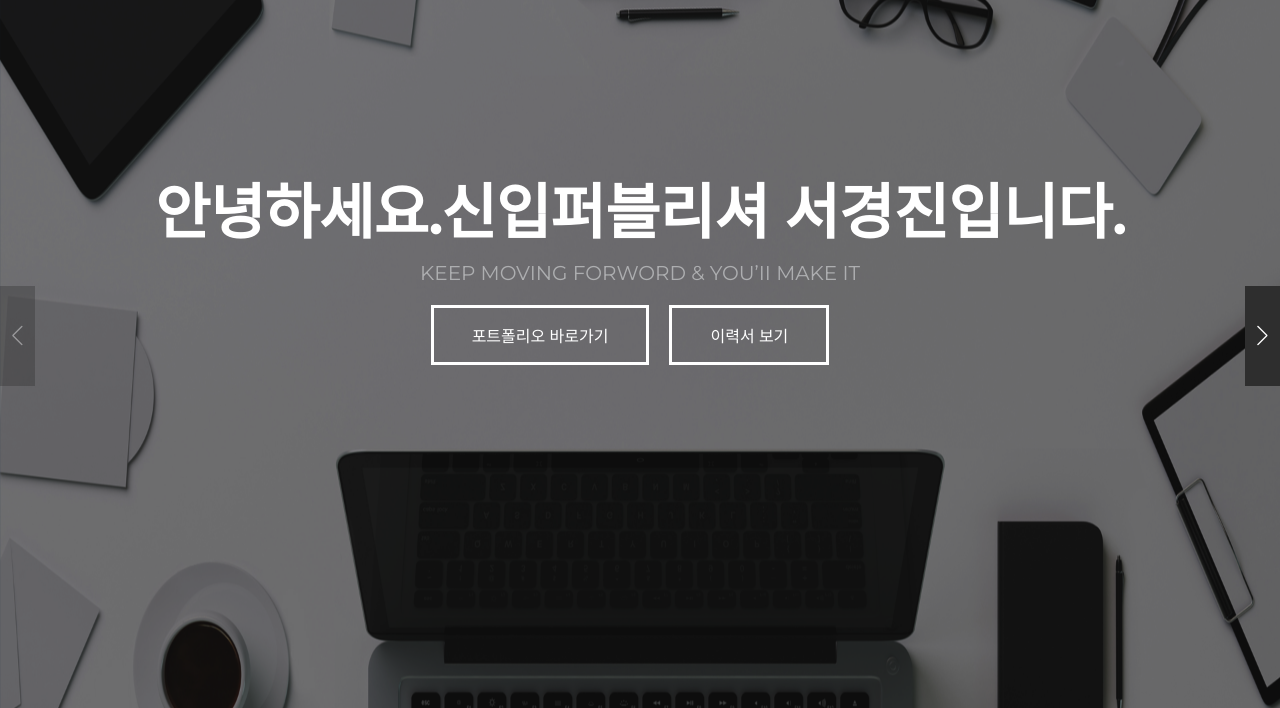
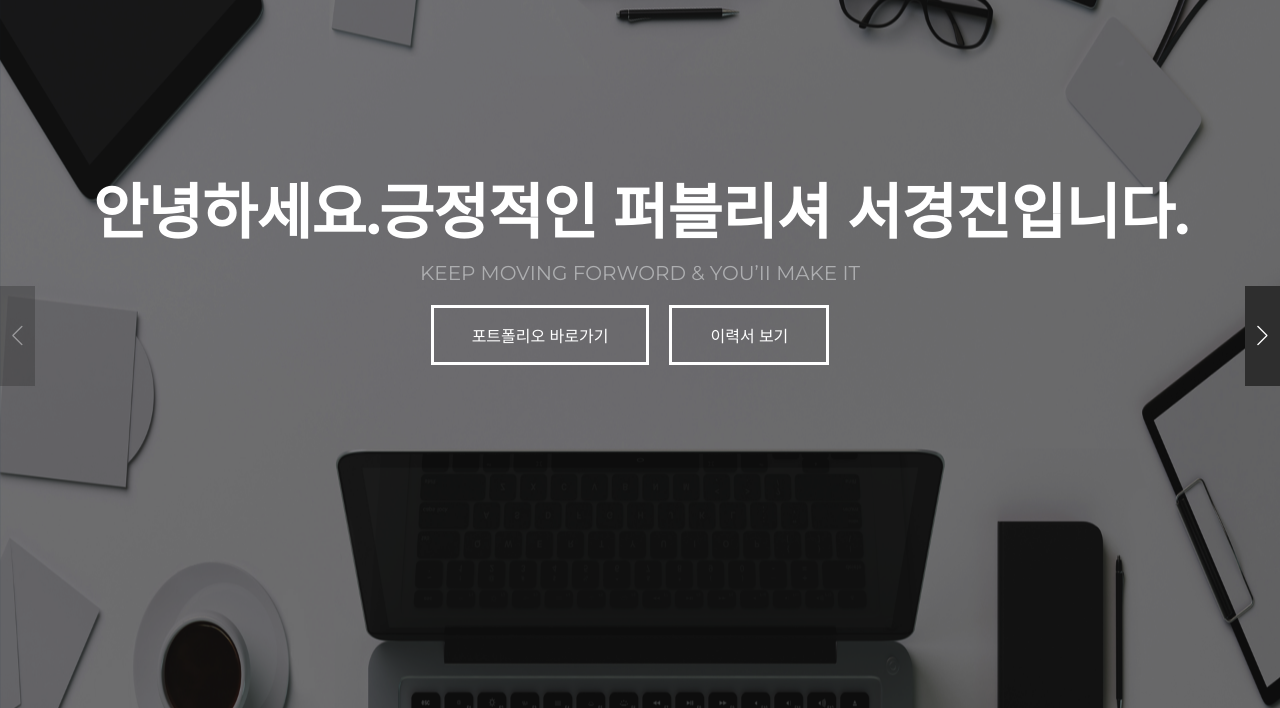
Before and after one commit to seokyoungjin/PORTFOLIO_JIN, a plain HTML site: page index.html in a window 1280 px wide. Shown: the part 92-800 px from the top of the page. Drawn offline with nearby package versions, Linux system fonts and the light colour scheme; a web font is replaced by a local one.

Commit message:
Update index.html

```diff
--- a/index.html
+++ b/index.html
@@ -35,7 +35,7 @@
             <div class="swiper-wrapper">
                 <div class="swiper-slide">
                     <div class="text">
-                        <strong>안녕하세요.신입퍼블리셔 서경진입니다.</strong>
+                        <strong>안녕하세요.긍정적인 퍼블리셔 서경진입니다.</strong>
                         <small>KEEP MOVING FORWORD & YOU’II MAKE IT</small>
 
                             <div class="btn">
```
